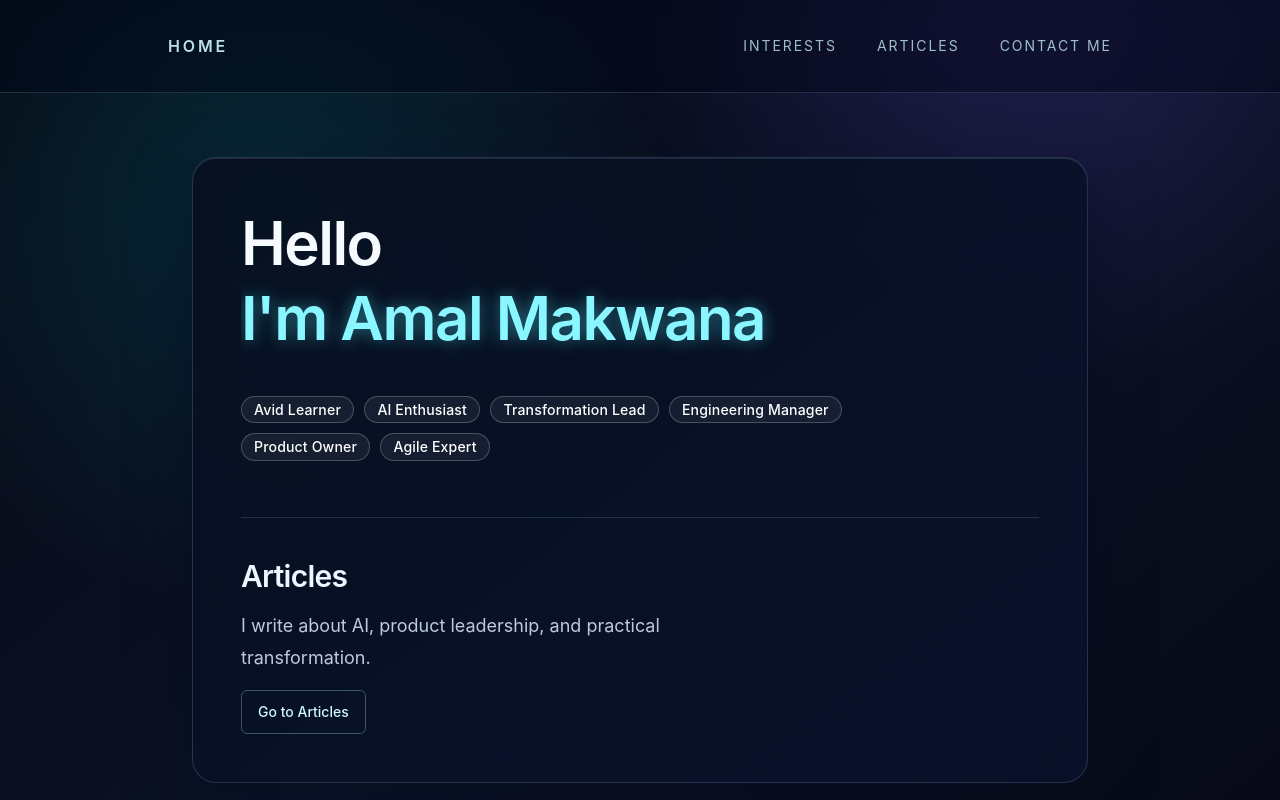
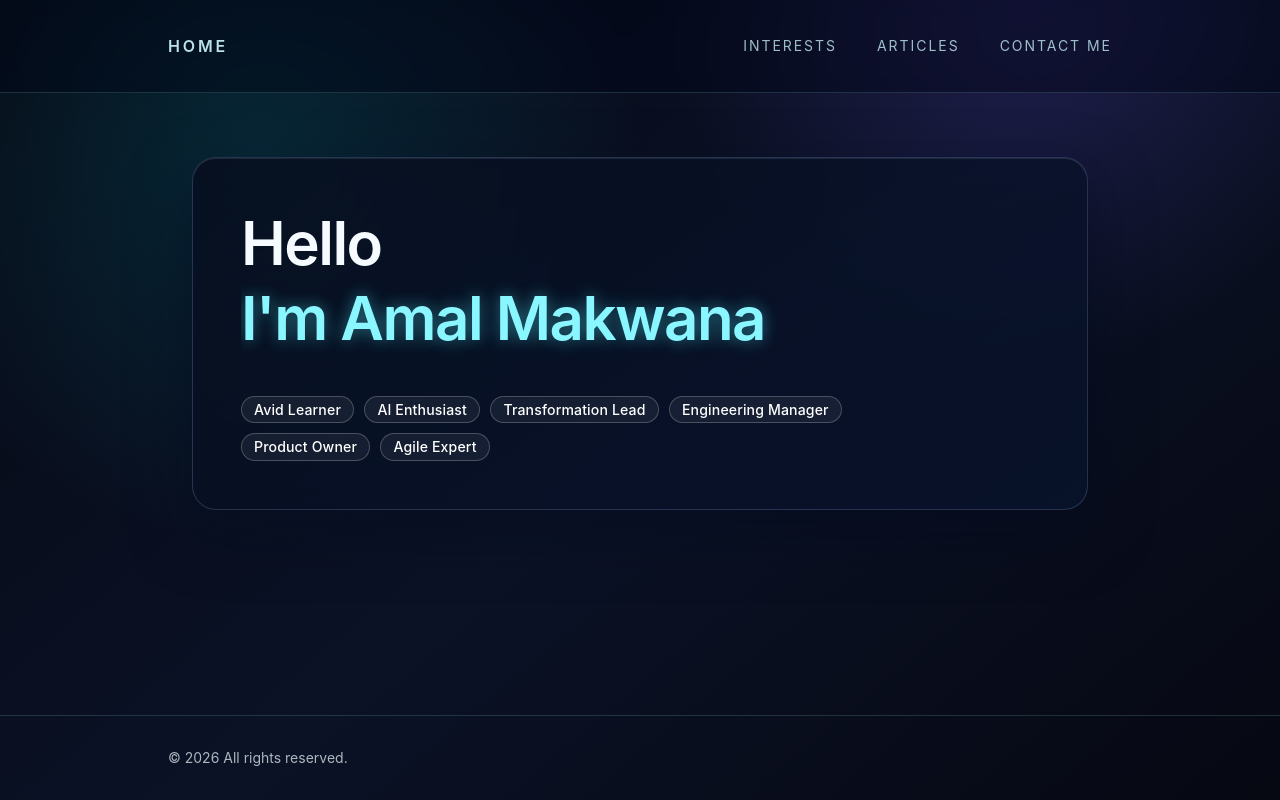
Before and after one commit to Amal-Makwana/amalmakwana, a Next.js app: page / in a window 1280 px wide. Shown: the top 800 px of the page. Built offline with nearby package versions, Linux system fonts and the light colour scheme.

Commit message:
Remove LinkedIn card and home page Articles section

```diff
--- a/app/articles/page.jsx
+++ b/app/articles/page.jsx
@@ -6,12 +6,6 @@ const articles = [
     description:
       "A practical summary of how agentic systems are evolving from experiments into structured production programs.",
     link: "/articles/agentic-autonomous-systems"
-  },
-  {
-    title: "Original LinkedIn publication",
-    description: "Read the full article on LinkedIn.",
-    link: "https://www.linkedin.com/pulse/agentic-autonomous-systems-moving-from-ai-experiments-amal-makwana-anvfe/",
-    external: true
   }
 ];
 
--- a/app/page.jsx
+++ b/app/page.jsx
@@ -1,6 +1,5 @@
 "use client";
 
-import Link from "next/link";
 import { useEffect, useState } from "react";
 
 const phrases = [
@@ -50,21 +49,6 @@ export default function HomePage() {
           </div>
         </div>
       </section>
-
-      <section className="section-grid mt-12 border-t border-cyan-200/15 pt-8 sm:pt-10">
-        <div className="space-y-4">
-          <h2 className="text-2xl font-semibold tracking-tight sm:text-3xl">Articles</h2>
-          <p className="text-slate-200">
-            I write about AI, product leadership, and practical transformation.
-          </p>
-          <Link
-            href="/articles"
-            className="inline-flex min-h-11 items-center rounded-md border border-cyan-200/30 px-4 py-2 text-sm font-medium text-cyan-100"
-          >
-            Go to Articles
-          </Link>
-        </div>
-      </section>
     </div>
   );
 }
```
Also changed, not shown: 1 other file (tests, documents, lock files or other folders).
